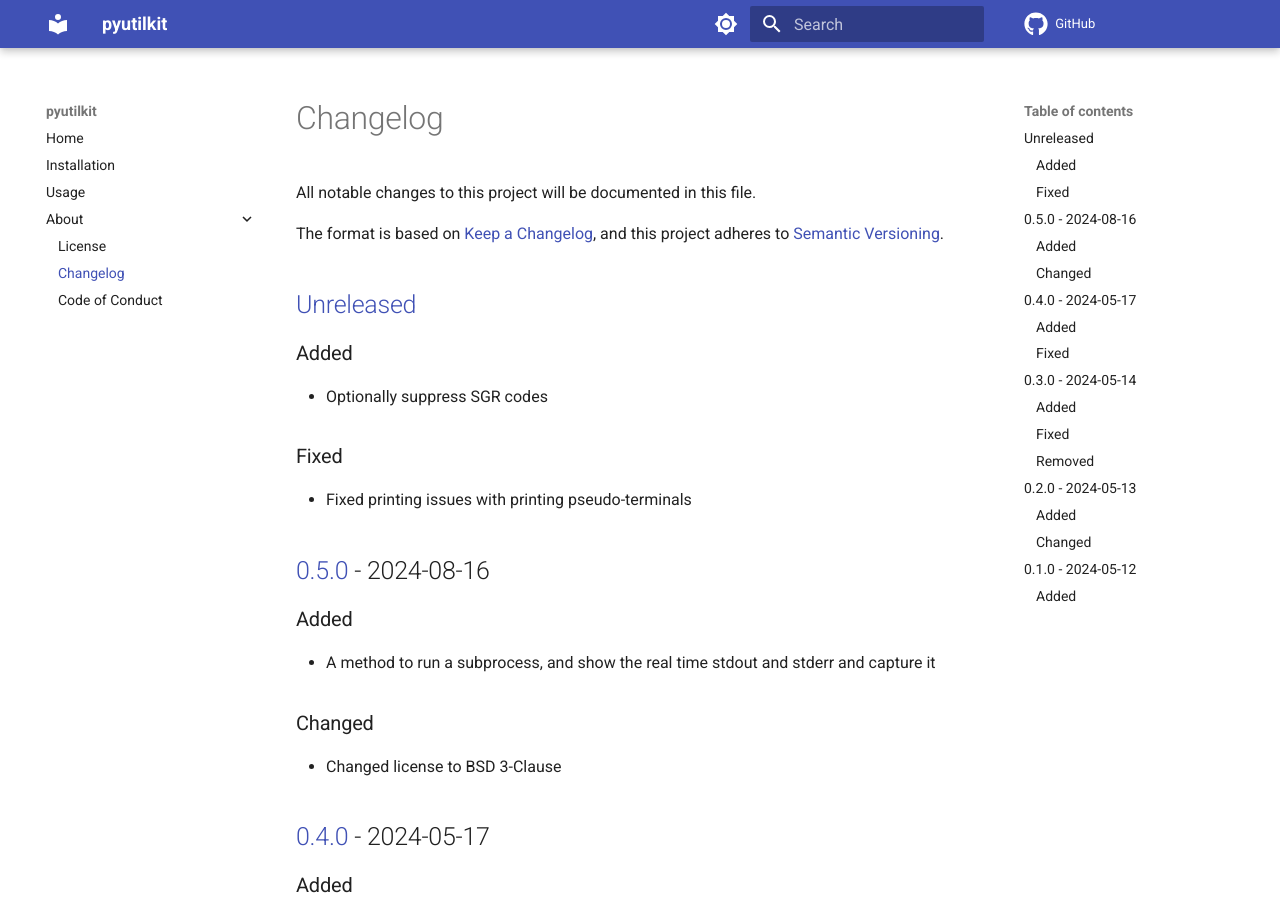
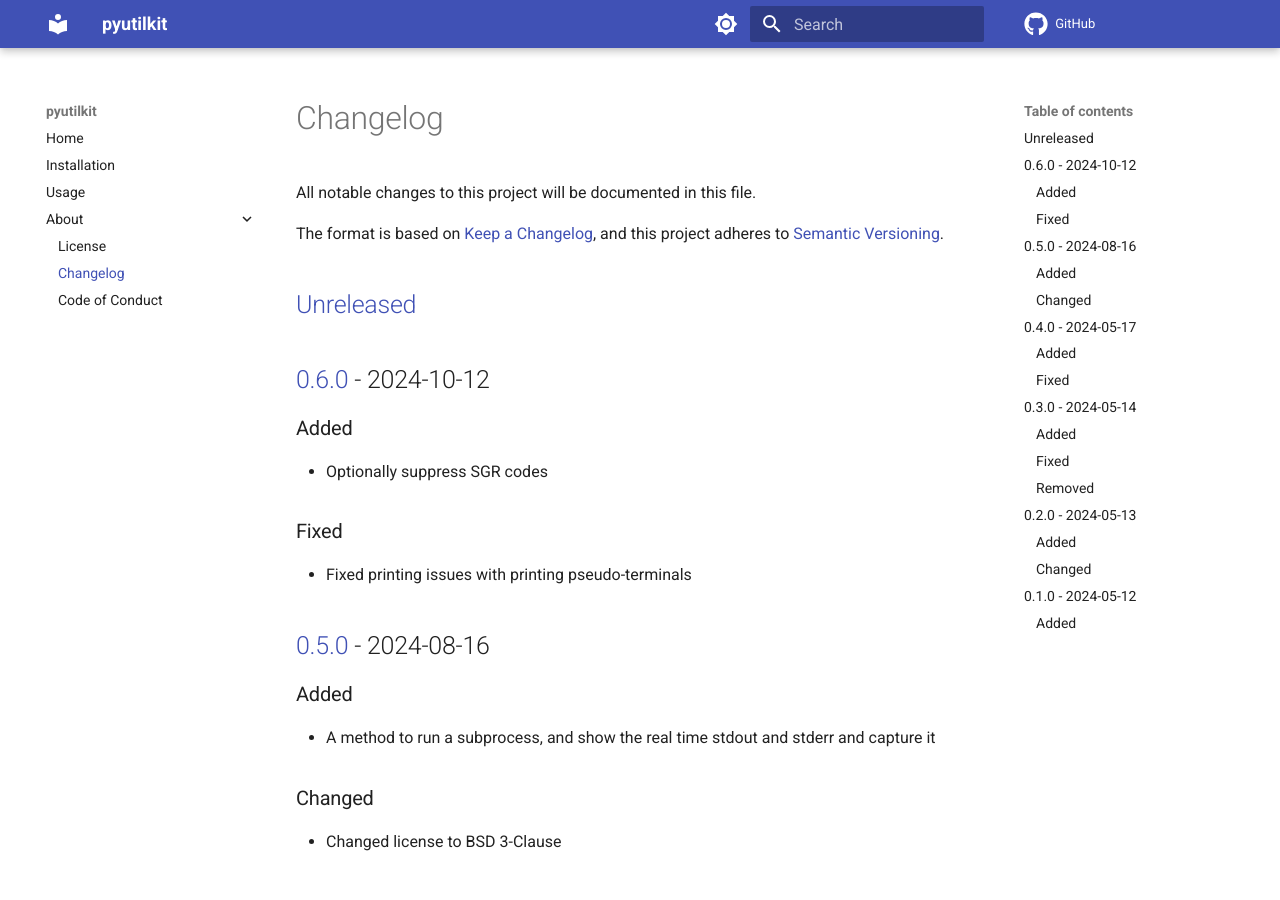
Before and after one commit to spapanik/pyutilkit, an MkDocs documentation site: the page built from docs/CHANGELOG.md, in a window 1280 px wide and 900 px high. Built offline with MkDocs 1.6.1 and Material for MkDocs 9.7.7, drawn with Linux system fonts in a browser that asks for light colours; comment, search, counter and statistics services are not loaded.

Commit message:
🔖 Bump version

```diff
--- a/docs/CHANGELOG.md
+++ b/docs/CHANGELOG.md
@@ -5,6 +5,8 @@
 The format is based on [Keep a Changelog], and this project adheres to [Semantic Versioning].
 
 ## [Unreleased]
+
+## [0.6.0] - 2024-10-12
 
 ### Added
 
@@ -72,7 +74,8 @@
 
 [Keep a Changelog]: https://keepachangelog.com/en/1.0.0/
 [Semantic Versioning]: https://semver.org/spec/v2.0.0.html
-[Unreleased]: https://github.com/spapanik/pyutilkit/compare/v0.5.0...main
+[Unreleased]: https://github.com/spapanik/pyutilkit/compare/v0.6.0...main
+[0.6.0]: https://github.com/spapanik/pyutilkit/compare/v0.5.0...v0.6.0
 [0.5.0]: https://github.com/spapanik/pyutilkit/compare/v0.4.0...v0.5.0
 [0.4.0]: https://github.com/spapanik/pyutilkit/compare/v0.3.0...v0.4.0
 [0.3.0]: https://github.com/spapanik/pyutilkit/compare/v0.2.0...v0.3.0
--- a/pyproject.toml
+++ b/pyproject.toml
@@ -6,7 +6,7 @@
 
 [project]
 name = "pyutilkit"
-version = "0.5.0"
+version = "0.6.0"
 
 authors = [
     { name = "Stephanos Kuma", email = "stephanos@kuma.ai" },
```
